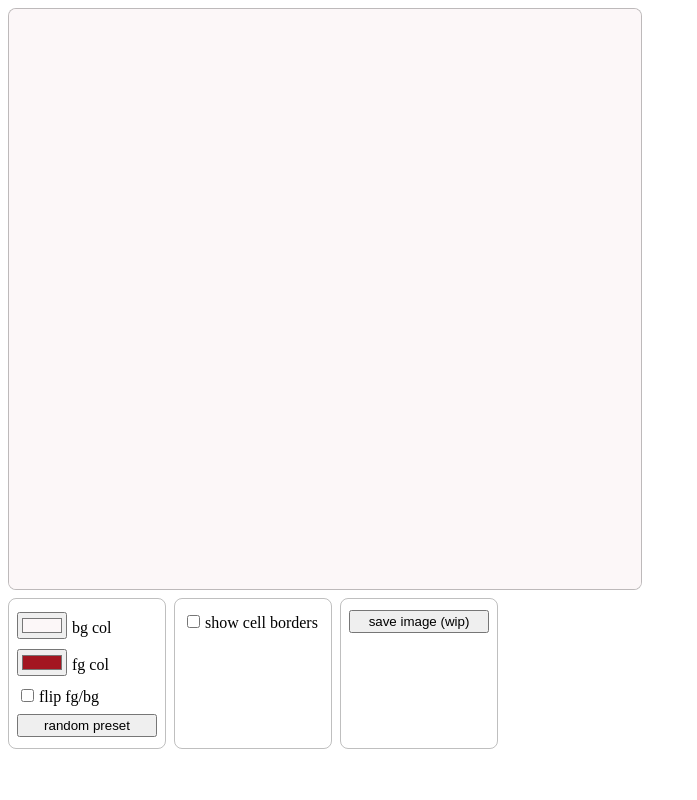
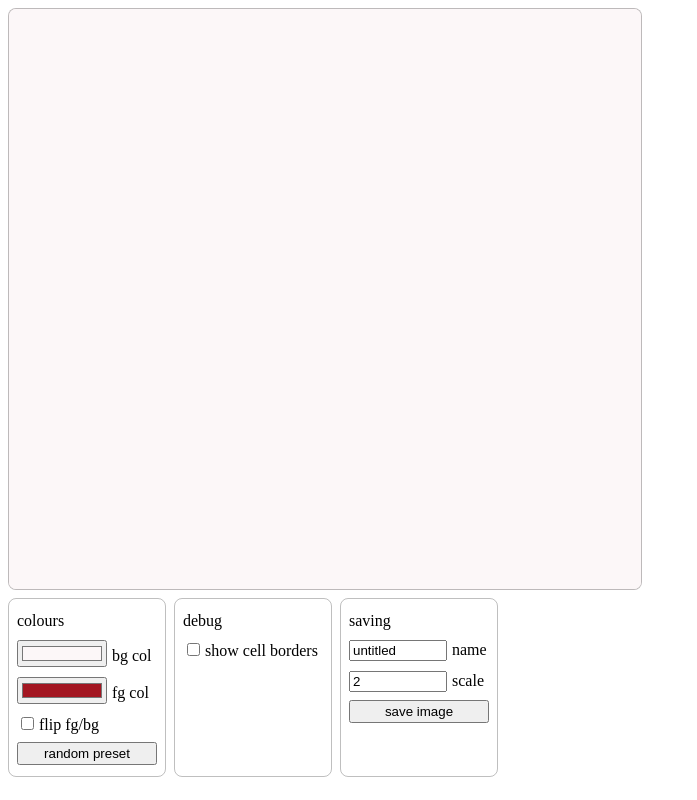
Before and after one commit to timbusuttil/box-drawing, a Vue app: page / in a window 1280 px wide. Shown: the whole page, without its empty margins (0-697 px from the left). Built offline with nearby package versions, Linux system fonts and the light colour scheme.

Commit message:
saving updates

```diff
--- a/src/components/BoxCanvas.vue
+++ b/src/components/BoxCanvas.vue
@@ -12,21 +12,27 @@
   <!-- controls -->
   <div class="controls">
     <div class="control-group">
+      <p>colours</p>
       <label><input type="color" v-model="colours.bg">bg col</label>
       <label><input type="color" v-model="colours.fg">fg col</label>
       <label><input type="checkbox" v-model="colours.flipped">flip fg/bg</label>
       <button @click="setColorsFromPresets">random preset</button>
     </div>
     <div class="control-group">
+      <p>debug</p>
       <label><input type="checkbox" v-model="showBorders">show cell borders</label>
     </div>
     <div class="control-group">
-      <button @click="saveImage">save image (wip)</button>
+      <p>saving</p>
+      <label><input type="text" v-model="image.name">name</label>
+      <label><input type="number" v-model="image.scale">scale</label>
+      <button @click="saveImage">save image</button>
     </div>
   </div>
 </template>
 
 <script>
+import { nextTick } from 'vue';
 import { presets } from '@/assets/colours.js';
 import html2canvas from 'html2canvas';
 
@@ -49,6 +55,11 @@ export default {
         bg: '#000000',
         fg: '#0000ff',
         flipped: false,
+        lastPreset: -1,
+      },
+      image: {
+        name: 'untitled',
+        scale: 2,
       }
     }
   },
@@ -112,7 +123,7 @@ export default {
       }
     },
     handleKey(e) {
-      console.log(e.key);
+      // console.log(e.key);
       // toggle modes
       if (e.key === 'Tab') {
         if (this.mode === 'borders') {
@@ -202,14 +213,12 @@ export default {
     },
     setColorsFromPresets() {
       let i = Math.floor(Math.random() * presets.length);
-      console.log(i);
-      console.log(presets[i]);
-      console.log(this.colours.fg);
+      if (i === this.colours.lastPreset) i++;
+      this.colours.lastPreset = i;
       this.colours.fg = presets[i].fg;
       this.colours.bg = presets[i].bg;
     },
     boxShortcut() {
-      console.log('todo: box!');
       if (this.selectedCells.length > 1) {
         // get min & max width & height
         let minX = 999;
@@ -265,13 +274,26 @@ export default {
       this.selectedCells = [this.lastSelected + this.width];
       this.lastSelected = this.selectedCells[0];
     },
-    saveImage() {
+    async saveImage() {
       const el = document.getElementById('box-renderer');
-      html2canvas(el).then((canvas) => {
-        // document.body.appendChild(canvas);
+      const border = getComputedStyle(el)['border'];
+      const radius = getComputedStyle(el)['border-radius'];
+      const selection = this.selectedCells;
+      el.style.border = 'none';
+      el.style.borderRadius = 0;
+      this.selectedCells = [];
+      await nextTick();
+
+      html2canvas(el, {
+        scale: this.image.scale
+      }).then((canvas) => {
+        el.style.border = border;
+        el.style.borderRadius = radius;
+        this.selectedCells = selection;
+
         let anchor = document.createElement('a');
         anchor.href = canvas.toDataURL('image/png');
-        anchor.download = 'box-drawing-download.png';
+        anchor.download = `${this.image.name}.png`;
         anchor.click();
       });
     }
@@ -366,5 +388,10 @@ label {
 
 input {
   margin-right: 5px;
+  width: calc(100% - 50px);
+}
+
+input[type='checkbox'] {
+  width: unset;
 }
 </style>
```
